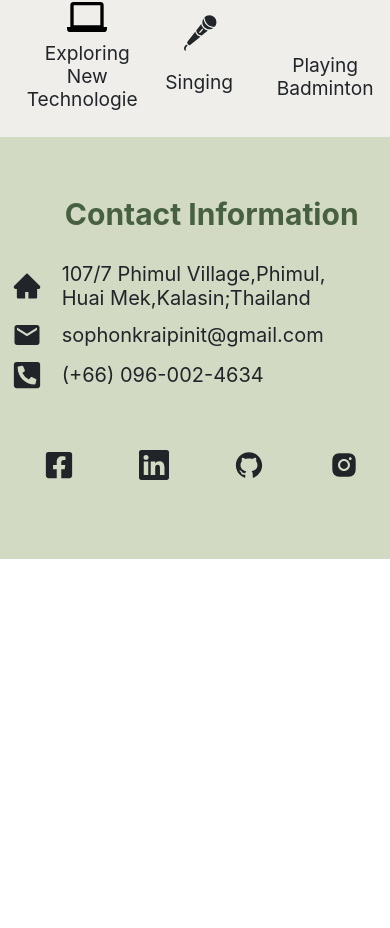
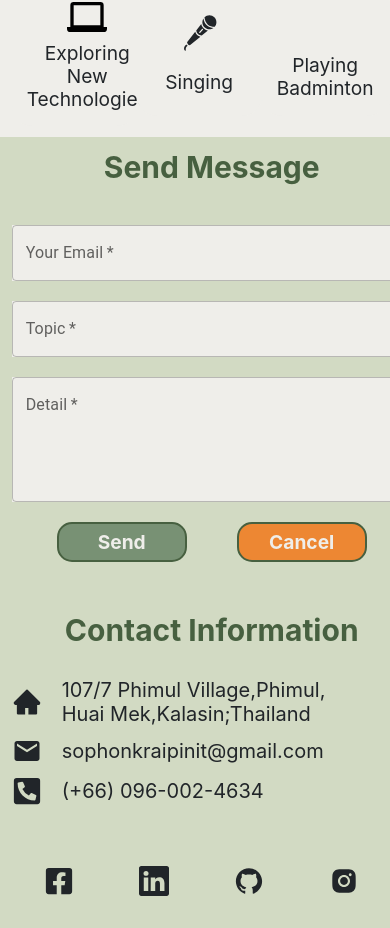
Before and after one commit to Sophon-Kr/PersonalWebsite-s-Sophon, a React (Create React App) app: page / in a window 390 px wide. Shown: the part 7450-8378 px from the top of the page. Before the commit the page ends 8009 px from the top, so only its background shows below. Built offline with nearby package versions, Linux system fonts and the light colour scheme; some icons are missing.

Commit message:
edit responseive contact

```diff
--- a/src/pages/Contact.jsx
+++ b/src/pages/Contact.jsx
@@ -9,6 +9,7 @@ import { FaFacebookSquare } from "react-icons/fa";
 import { BsLinkedin } from "react-icons/bs";
 import { AiFillGithub } from "react-icons/ai";
 import { AiFillInstagram } from "react-icons/ai";
+import { styled } from "@mui/material/styles";
 
 const contactList = [
   {
@@ -36,10 +37,28 @@ const contactList = [
   },
 ];
 
+const CssTextField = styled(TextField)({
+  "& label.Mui-focused": {
+    color: "green",
+  },
+  "& .MuiInput-underline:after": {
+    borderBottomColor: "green",
+  },
+  "& .MuiOutlinedInput-root": {
+    // "& fieldset": {
+    //   borderColor: "red",
+    // },
+    // "&:hover fieldset": {
+    //   borderColor: "yellow",
+    // },
+    "&.Mui-focused fieldset": {
+      borderColor: "#476040",
+    },
+  },
+});
 export const Contact = (props) => {
   return (
     <div className="contact" id="contact">
-      {/* <div className="contact-header">Hobbies</div> */}
       <div className="maincontainer-contact">
         <div className="container-contact-left">
           <h1 className="header-text-contact-form">Contact Information</h1>
@@ -59,24 +78,27 @@ export const Contact = (props) => {
 
         <div className="container-contact-right">
           <h1 className="header-text-contact-form">Send Message</h1>
-          <TextField
+          <CssTextField
             id="outlined-basic"
             label="Your Email"
             variant="outlined"
             className="message-textfield"
+            required
           />
-          <TextField
+          <CssTextField
             id="outlined-basic"
             label="Topic"
             variant="outlined"
             className="message-textfield"
+            required
           />
-          <TextField
+          <CssTextField
             id="outlined-basic"
             label="Detail"
             variant="outlined"
             className="message-textfield"
             multiline
+            required
             rows={4}
           />
           <div className="button-component ">
--- a/src/style/contact.css
+++ b/src/style/contact.css
@@ -12,7 +12,7 @@
 #contact {
   background: var(--green1-color);
   padding: 3%;
-  height: 50vh;
+  min-height: 50vh;
 }
 .container-contact-left {
   min-width: 400px;
@@ -112,3 +112,24 @@
   transition-duration: 0.4s;
   background-color: var(--orange2-color);
 }
+
+@media screen and (max-width: 940px) {
+  .maincontainer-contact {
+    max-width: 1240px;
+    margin: auto;
+    height: 100%;
+    display: flex;
+    flex-direction: column;
+    justify-content: space-around;
+    align-items: center;
+    /* flex-wrap: wrap; */
+    /* background-color: bisque; */
+    gap: 50px;
+  }
+  .container-contact-right {
+    order: 0;
+  }
+  .container-contact-left {
+    order: 1;
+  }
+}
```
